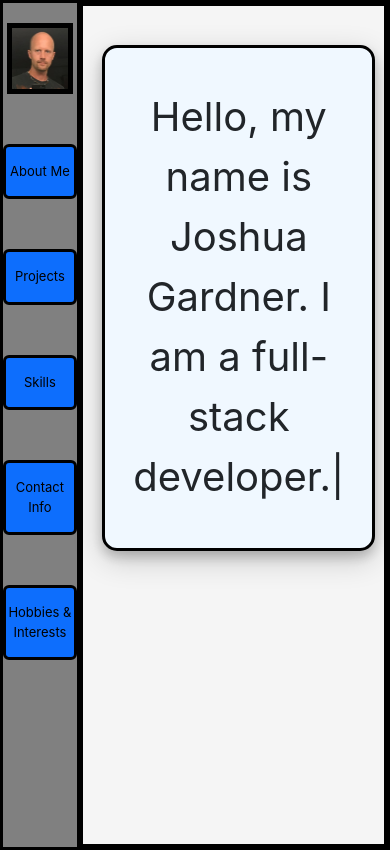
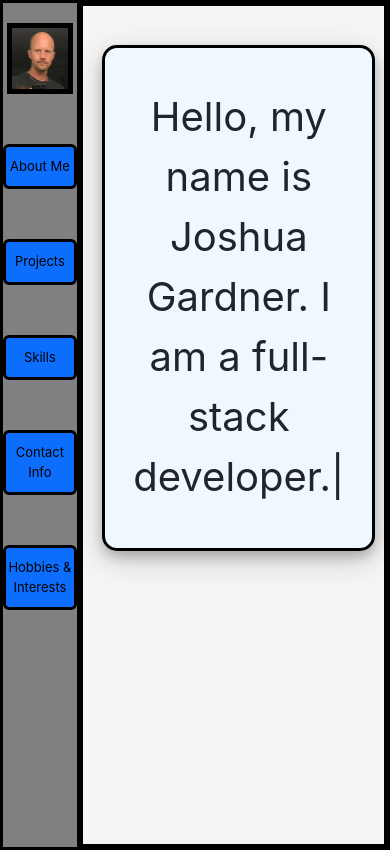
Before and after one commit to jgcoding2020/My-Portfolio, a React (Create React App) app: page / in a window 390 px wide. Built offline with nearby package versions, Linux system fonts and the light colour scheme.

Commit message:
Further adjustments to nav button padding

```diff
--- a/src/pages/navbar/Navbar.css
+++ b/src/pages/navbar/Navbar.css
@@ -26,7 +26,7 @@
 @media screen and (max-width: 400px) {
     #nav button{
         font-size: small;
-        padding: 15px 0px;
+        padding: 10px 0px;
     }
 }
 /*Navbar headshot img container and project images*/
```
